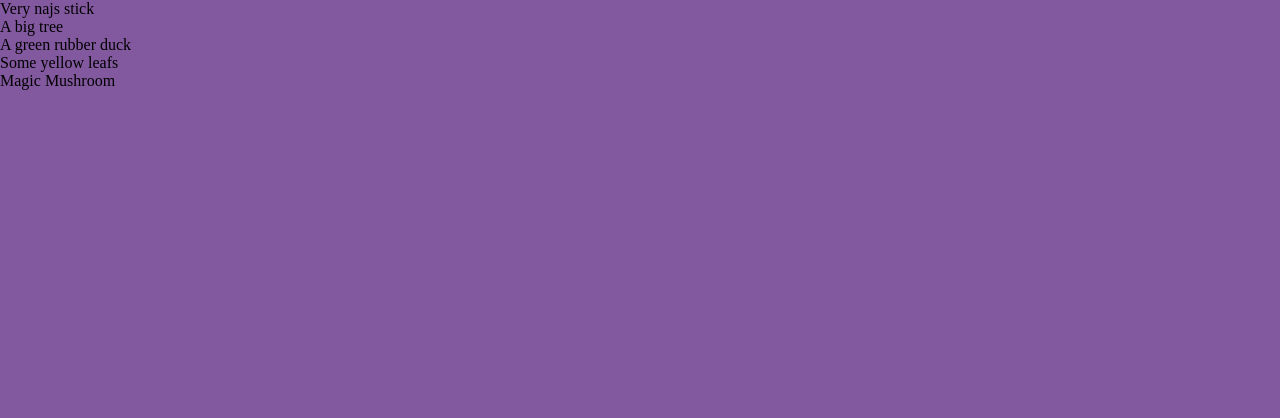
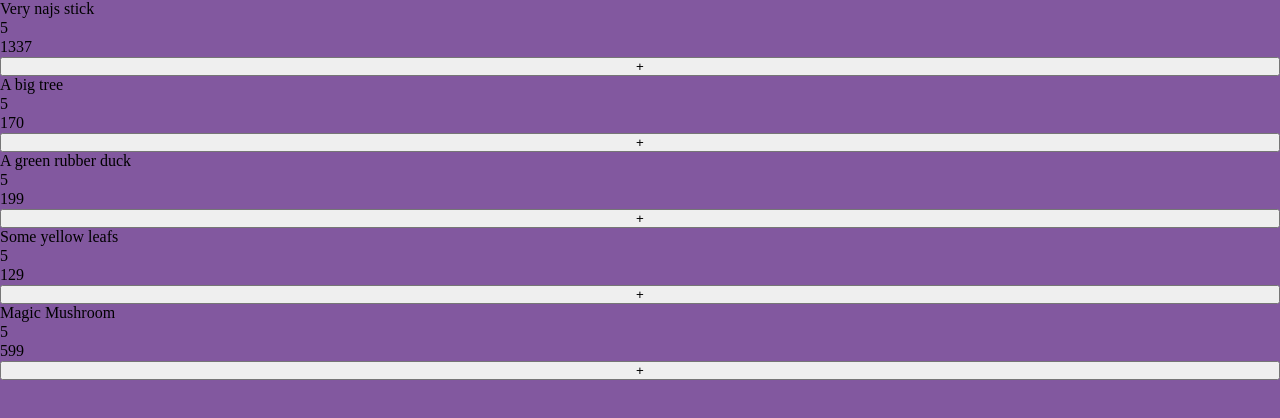
Before and after one commit to Ace1313/ecommercTS, a React (Create React App) app: page /products in a window 1280 px wide. Shown: the top 418 px of the page. Built offline with nearby package versions, Linux system fonts and the light colour scheme.

Commit message:
testing rendering product

```diff
--- a/src/App.tsx
+++ b/src/App.tsx
@@ -1,7 +1,6 @@
-import Header from './components/Header';
 import Loggin from './components/Loggin';
-import ProductContainer from './components/ProductContainer';
-import { BrowserRouter, Link, Routes, Route } from 'react-router-dom';
+import ProductContainer from './pages/Products';
+import { BrowserRouter, Routes, Route, Navigate } from 'react-router-dom';
 import { AppContext } from './components/context/AppContext';
 import { useContext } from 'react';
 
@@ -12,7 +11,8 @@ function App() {
    return (
       <BrowserRouter>
          <Routes>
-            <Route path="/" element={<Loggin />} />
+            <Route path="/home" element={<Loggin />} />
+            <Route path="/" element={<Navigate replace to="/home" />} />
             <Route path="/products" element={<ProductContainer />} />
          </Routes>
       </BrowserRouter>
--- a/src/components/Loggin.jsx
+++ b/src/components/Loggin.jsx
@@ -2,15 +2,23 @@ import React, { useContext, useState } from 'react';
 import styled from 'styled-components';
 import { AppContext } from './context/AppContext';
 import { mockInfo } from '../userInformation';
+import { useNavigate } from 'react-router-dom';
 
 function Loggin() {
    const { dispatch, state } = useContext(AppContext);
    const [email, setEmail] = useState('');
    const [password, setPassword] = useState('');
+   let navigate = useNavigate();
 
    function submitHandler() {
-      if (mockInfo[0].email === email && mockInfo[0].password === password) {
+      if (
+         mockInfo[0].email === email &&
+         mockInfo[0].password === password &&
+         state.isLoggedIn
+      ) {
          dispatch({ type: 'SET_LOGGED_IN' });
+         navigate('/products');
+         localStorage.setItem('isLoggedIn', JSON.stringify(!state.isLoggedIn));
       } else {
          return console.log('false', state);
       }
--- a/src/components/ProductContainer.tsx
+++ /dev/null
@@ -1,12 +0,0 @@
-import React from 'react';
-import ProductList from './ProductList';
-
-function ProductContainer() {
-   return (
-      <div>
-         <ProductList />
-      </div>
-   );
-}
-
-export default ProductContainer;
--- a/src/components/ProductItemCard.tsx
+++ b/src/components/ProductItemCard.tsx
@@ -1,12 +1,22 @@
 import React from 'react';
 import { ProductItem } from '../interface/ecomerce.interface';
+import styled from 'styled-components';
 
 function ProductItemCard({ id, amount, description, price, imageUrl }: ProductItem) {
    return (
-      <div>
+      <Wrapper>
          <p> {description} </p>
-      </div>
+         <p> {amount} </p>
+         <p> {price} </p>
+         <button>+</button>
+      </Wrapper>
    );
 }
 
+const Wrapper = styled.div`
+   display: grid;
+   grid-template-columns: auto;
+   grid-template-rows: 1fr 1fr 1fr 1fr;
+`;
+
 export default ProductItemCard;
--- a/src/components/ProductList.tsx
+++ b/src/components/ProductList.tsx
@@ -1,17 +1,21 @@
-import React from 'react';
 import { mockProducts } from '../mockProducts';
 import { ProductItem } from '../interface/ecomerce.interface';
+import styled from 'styled-components';
 
 import ProductItemCard from './ProductItemCard';
 
 function ProductList() {
    return (
-      <div>
+      <Wrapper>
          {mockProducts.map((item: ProductItem) => (
             <ProductItemCard key={item.id} {...item} />
          ))}
-      </div>
+      </Wrapper>
    );
 }
 
+const Wrapper = styled.div`
+   display: grid;
+`;
+
 export default ProductList;
--- a/src/index.css
+++ b/src/index.css
@@ -7,3 +7,10 @@
 body {
    background-color: #82589f;
 }
+
+.ok {
+   display: grid;
+   height: 100vh;
+   grid-template-columns: auto;
+   grid-template-rows: 1fr 1fr 1fr 1fr;
+}
--- a/src/pages/Products.jsx
+++ b/src/pages/Products.jsx
@@ -1,11 +1,11 @@
-import React from 'react';
+import ProductList from '../components/ProductList';
 
-function Products() {
+function ProductContainer() {
    return (
       <div>
-         <h1>Hejsan</h1>
+         <ProductList />
       </div>
    );
 }
 
-export default Products;
+export default ProductContainer;
```
